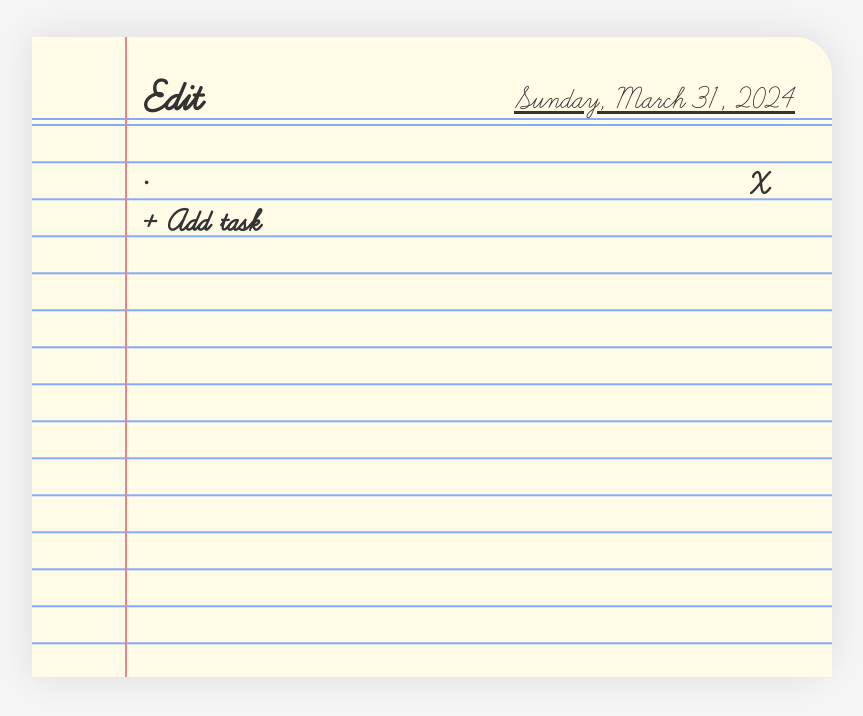
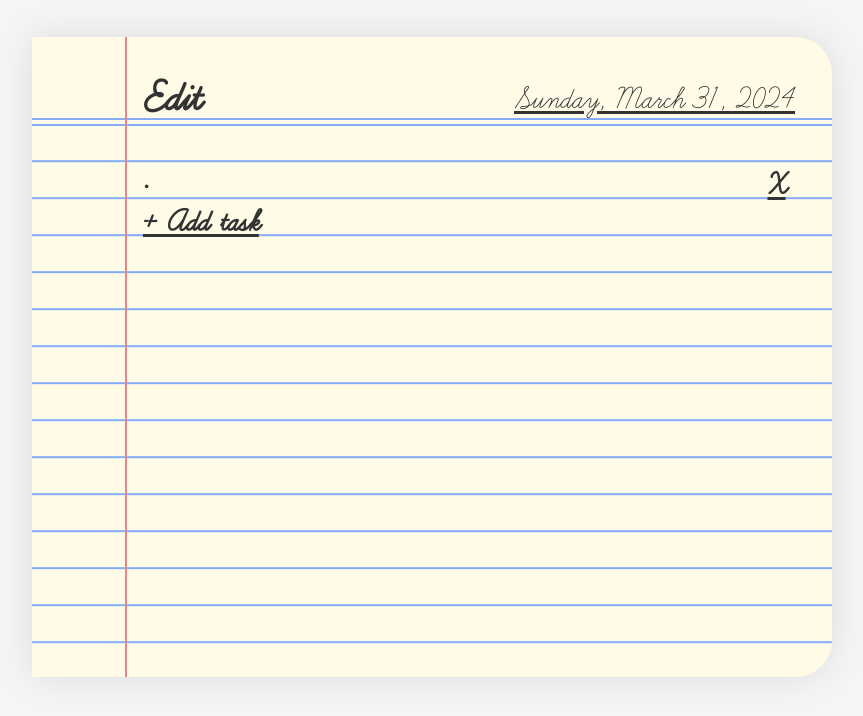
Before and after one commit to pietvanzoen/daily, a Vue app: page /edit in a window 1280 px wide. Both pictures are taken after a click on the button "+ Add task". Shown: the top 716 px of the page, without its empty margins (208-1071 px from the left). Built offline with nearby package versions, Linux system fonts and the light colour scheme.

Commit message:
Update link and task styling

```diff
--- a/src/assets/main.css
+++ b/src/assets/main.css
@@ -8,13 +8,13 @@
   /* Colors */
   --main-bg-color: #fffbe6;
   --main-text-color: #333;
-  --main-link-color: #007bff;
-  --main-link-color-hover: #0056b3;
+  --main-link-color: rgba(243, 254, 61, 0);
+  --main-link-color-hover: rgba(243, 254, 61, 0.8);
   --line-color: #85abfa;
 
   /* Spacing */
   --font-size: 37px;
-  --line-position: .9rem;
+  --line-position: 0.87rem;
   --line-height: 1rem;
   --left-margin: 2.5rem;
   --left-gutter: 0.5rem;
@@ -47,10 +47,10 @@
   Remove list styles (bullets/numbers)
   in case you use it with normalize.css
 */
-/* ol, */
-/* ul { */
-/*   list-style: none; */
-/* } */
+ol,
+ul {
+  list-style: none;
+}
 
 /* For images to not be able to exceed their container */
 img {
@@ -105,22 +105,50 @@ button {
   font-weight: bold;
   cursor: pointer;
 }
+button,
+a {
+  text-decoration: underline;
+  background-color: var(--main-link-color);
+  transition: background-color 0.2s ease-in-out;
+}
+a:hover,
 button:hover {
-  text-decoration: underline;
+  background-color: var(--main-link-color-hover);
 }
 
-ul {
-  list-style: none;
-  padding-left: 1em;
-}
-ul li {
+.task {
+  padding-left: 0.8rem;
   position: relative;
 }
-ul li:before {
+.task:before {
   content: '•';
   position: absolute;
-  left: -1em;
-  margin-right: 0.5em;
+  left: 0;
+  top: 0.11em;
+}
+
+.task input[type='checkbox'] {
+  opacity: 0;
+}
+.task input[type='checkbox'] + span:before {
+  content: '';
+  height: 2px;
+  width: 0;
+  background-color: var(--main-text-color);
+  display: block;
+  top: 50%;
+  left: -0.1rem;
+  position: absolute;
+  transition: width 0.2s ease-in-out;
+}
+label.task:hover input[type='checkbox'] + span:before {
+  width: 0.4rem;
+}
+label.task input[type='checkbox']:checked + span:before {
+  width: 110%;
+}
+label.task {
+  cursor: pointer;
 }
 
 h1,
@@ -167,6 +195,9 @@ main > article {
 
 main {
   border-top-right-radius: 1rem;
+}
+main,
+main > article {
   border-bottom-right-radius: 1rem;
 }
 
@@ -220,11 +251,3 @@ main > header > * {
   position: relative;
   z-index: 2;
 }
-
-
-a {
-  text-decoration: underline;
-}
-a:hover {
-  text-decoration: none;
-}
--- a/src/views/EditView.vue
+++ b/src/views/EditView.vue
@@ -7,7 +7,7 @@ const taskStore = useTaskStore()
 <template>
   <section>
     <ul>
-      <li v-for="task in taskStore.tasks" :key="task.id">
+      <li v-for="task in taskStore.tasks" :key="task.id" class="task">
         <fieldset>
           <input
             type="text"
@@ -29,12 +29,13 @@ input {
 }
 fieldset {
   position: relative;
-  padding-right: 2rem;
+  padding-right: 1rem;
 }
 fieldset button {
   position: absolute;
   height: 100%;
-  width: 2rem;
+  width: 1rem;
+  right: 0;
   text-align: center;
 }
 </style>
--- a/src/views/TodayView.vue
+++ b/src/views/TodayView.vue
@@ -7,7 +7,7 @@ const taskStore = useTaskStore()
   <section>
     <ul class="task-list">
       <li v-for="task in taskStore.tasks" :key="task.id">
-        <label>
+        <label :for="task.id" class="task">
           <input
             type="checkbox"
             :checked="task.done"
@@ -20,17 +20,3 @@ const taskStore = useTaskStore()
     </ul>
   </section>
 </template>
-
-<style scoped>
-.task-list input[type='checkbox'] {
-  opacity: 0;
-}
-
-.task-list label {
-  cursor: pointer;
-}
-
-.task-list input[type='checkbox']:checked + * {
-  text-decoration: line-through;
-}
-</style>
```
